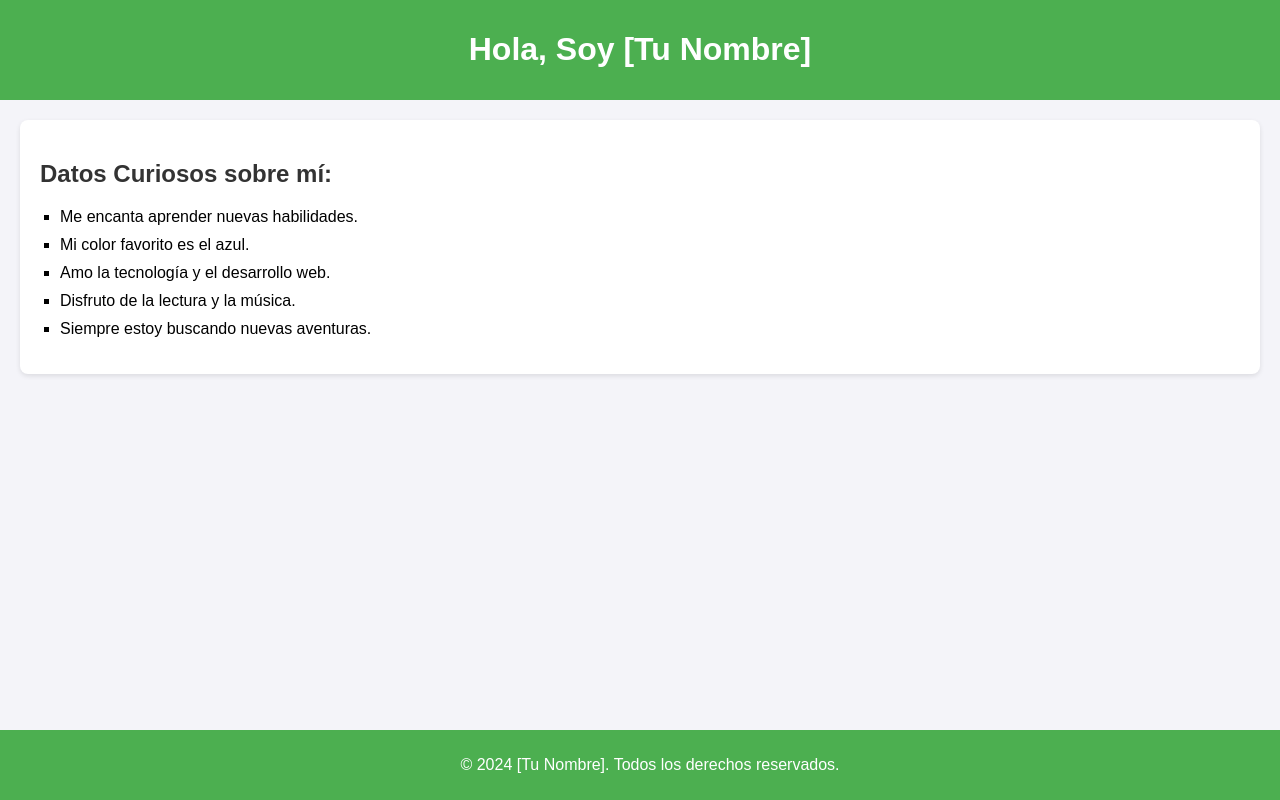
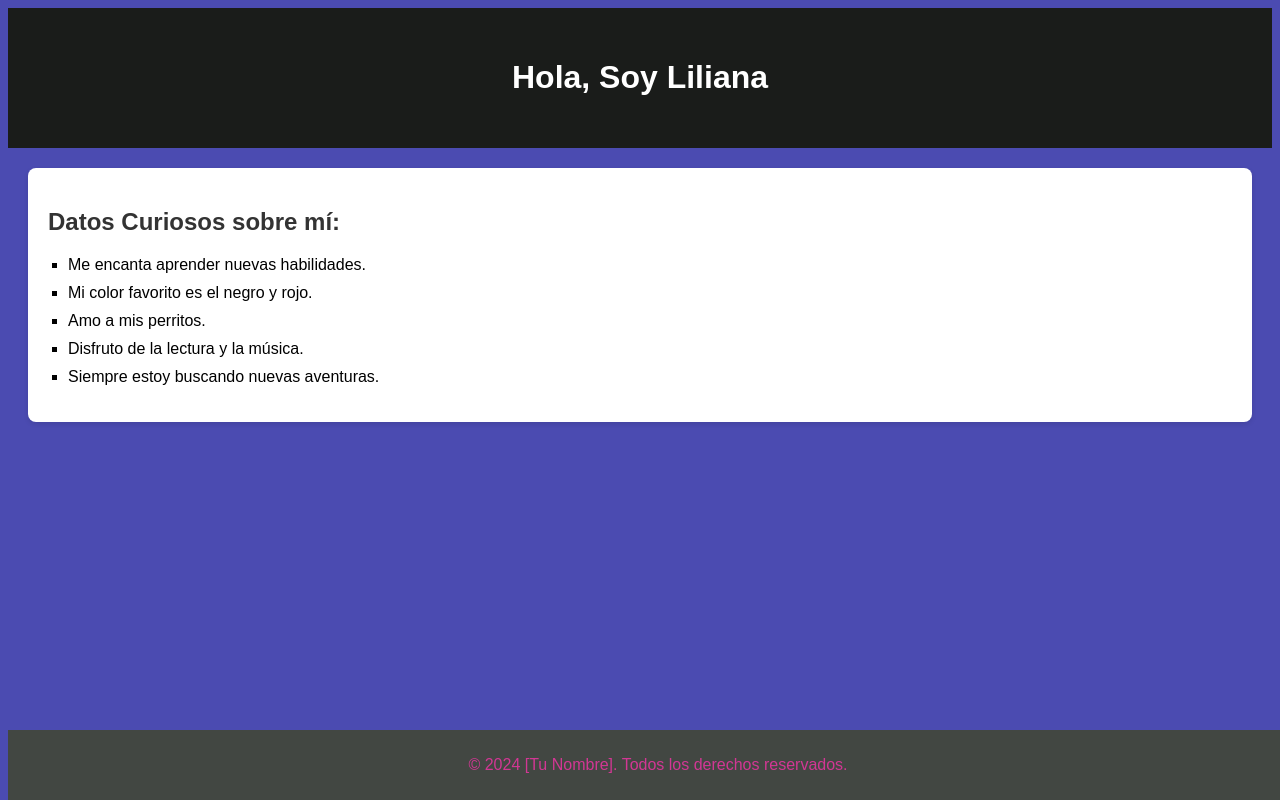
Before and after one commit to esolano1/Main-Project, a plain HTML site: page Liliana/index.html in a window 1280 px wide. Drawn offline with Linux system fonts and the light colour scheme.

Commit message:
cambio de colores

```diff
--- a/Liliana/index.html
+++ b/Liliana/index.html
@@ -7,14 +7,14 @@
     <style>
         body {
             font-family: Arial, sans-serif;
-            background-color: #f4f4f9;
-            margin: 0;
+            background-color: #4b4bb1;
+            margin: 70;
             padding: 0;
         }
         header {
-            background-color: #4CAF50;
+            background-color: #1a1c1a;
             color: white;
-            padding: 10px 0;
+            padding: 30px 0;
             text-align: center;
         }
         section {
@@ -37,8 +37,8 @@
         footer {
             text-align: center;
             padding: 10px;
-            background-color: #4CAF50;
-            color: white;
+            background-color: #424742;
+            color: rgb(210, 55, 148);
             position: fixed;
             width: 100%;
             bottom: 0;
@@ -48,15 +48,15 @@
 <body>
 
     <header>
-        <h1>Hola, Soy [Tu Nombre]</h1>
+        <h1>Hola, Soy Liliana</h1>
     </header>
 
     <section>
         <h2>Datos Curiosos sobre mí:</h2>
         <ul>
             <li>Me encanta aprender nuevas habilidades.</li>
-            <li>Mi color favorito es el azul.</li>
-            <li>Amo la tecnología y el desarrollo web.</li>
+            <li>Mi color favorito es el negro y rojo.</li>
+            <li>Amo a mis perritos.</li>
             <li>Disfruto de la lectura y la música.</li>
             <li>Siempre estoy buscando nuevas aventuras.</li>
         </ul>
```
